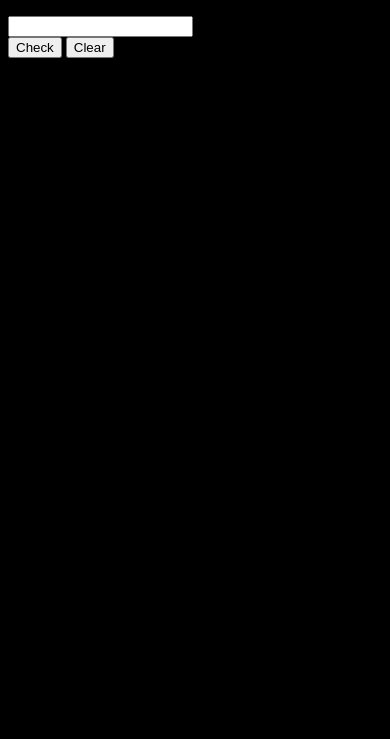
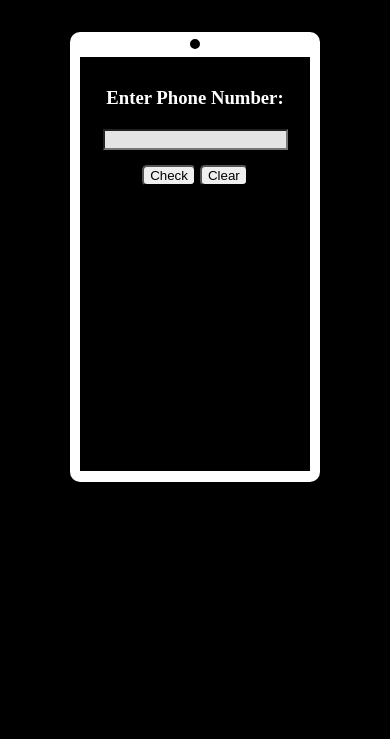
Before and after one commit to Rjack00/-Phone-Number-Validator-, a plain HTML site: page index.html in a window 390 px wide. Shown: the part 105-844 px from the top of the page. Drawn offline with Linux system fonts and the light colour scheme.

Commit message:
added styling to make app look like a phone

```diff
--- a/styles.css
+++ b/styles.css
@@ -1,6 +1,58 @@
+* {
+    box-sizing: border-box;
+    margin: 0;
+}
+
 body{
+    display: flex;
+    justify-content: center;
     background-color: black;
     color: white;
+}
+
+#main-container {
+    display: flex;
+    justify-content: center;
+    flex-direction: column;
+    margin-top: 50px;
+
+}
+
+#phone-div {
+    text-align: center;
+    background-color: white;
+    margin: 50px auto auto auto;
+    border-radius: 10px;
+    height: 450px;
+    width: 250px;
+}
+
+#camera-hole {
+    margin: 7px auto 5px auto;
+    width: 5px;
+    border: 5px solid black;
+    border-radius: 30px;
+}
+
+#phone-screen-div {
+    padding-top: 30px;
+    margin: 8px 10px 15px 10px;
+    background-color: black;
+    height: 92%;
+}
+
+#user-input {
+    text-align: center;
+    margin: 20px auto 15px auto;
+    background-color: #e4e4e4;
+}
+
+button {
+    border-radius: 5px;
+}
+
+#results-div {
+    margin-top: 60px;
 }
 
 .valid {
@@ -8,5 +60,9 @@ body{
 }
 
 .invalid {
-    color: red;
+    color: #ff4141;
 }
+
+.number {
+    margin-top: 15px;
+}
```
